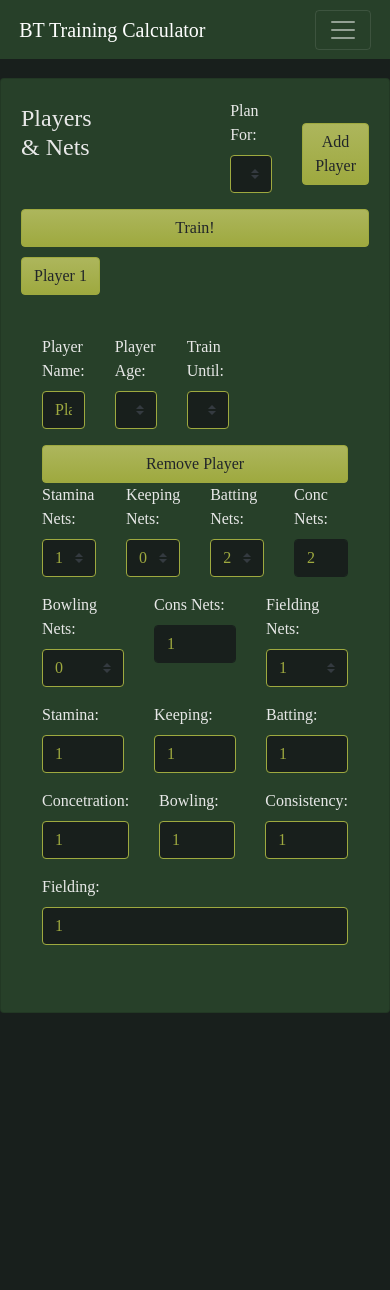
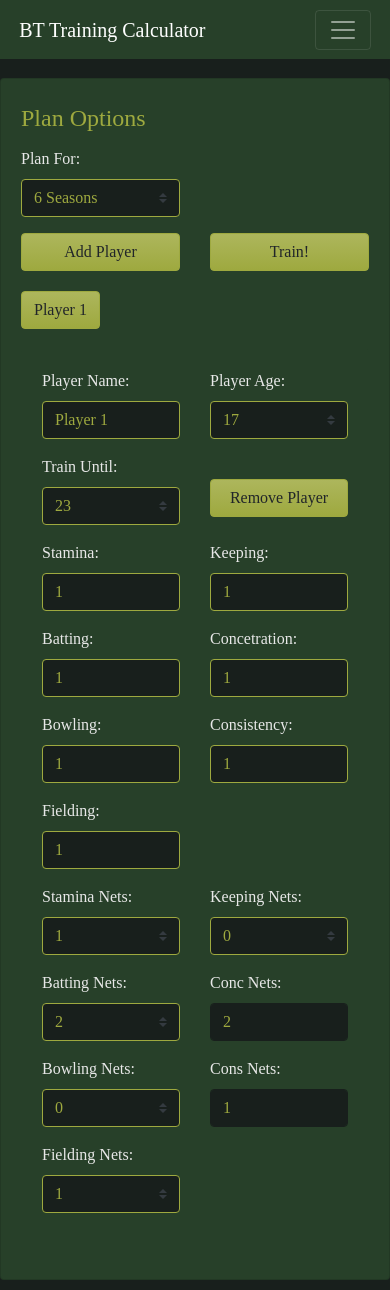
Before and after one commit to naufalaar/training-calc, a Vue app: page /multiplePlayers in a window 390 px wide. Before the commit the page ends 1028 px from the top, so only its background shows below. Built offline with nearby package versions, Linux system fonts and the light colour scheme; a web font is replaced by a local one.

Commit message:
Mobile friendly view for Multiple Player Plan

```diff
--- a/src/views/MultiplePlayers.vue
+++ b/src/views/MultiplePlayers.vue
@@ -1,15 +1,10 @@
 <template>
   <div>
-    <b-card-group class="mt-3 mb-2">
-      <b-card bg-variant="primary" text-variant="light">
+    <b-card bg-variant="primary" text-variant="light" class="mt-3 mb-2">
       <b-card-text>
-          <b-row class="pb-2">
-            <b-col>
-              <h4 class="text-light py-1">Players & Nets</h4>
-            </b-col>
-            <b-col></b-col>
-            <b-col></b-col>
-            <b-col>
+        <h4 class="text-secondary py-1">Plan Options</h4>
+        <b-row class="mb-3">
+          <b-col md cols="6">
             <b-form-group label="Plan For:" label-for="season">
               <b-form-select
                 id="season"
@@ -18,7 +13,11 @@
               ></b-form-select>
             </b-form-group>
           </b-col>
-            <b-col align-self="center"
+          <b-col></b-col>
+          <b-col></b-col>
+          <b-col></b-col>
+          <b-col></b-col>
+          <b-col md cols="6" align-self="center"
             ><b-button
               v-on:click="addPlayer()"
               block
@@ -27,7 +26,7 @@
               >Add Player</b-button
             ></b-col
           >
-            <b-col align-self="center">
+          <b-col md cols="6" align-self="center">
             <b-button
               v-on:click="train(true)"
               block
@@ -43,7 +42,7 @@
           :key="index.id"
           v-b-toggle="`id-${index}`"
           variant="secondary"
-            class="mr-1 mb-2"
+          class="mr-1 mb-3"
           >{{ player.playerName }}</b-button
         >
 
@@ -53,7 +52,7 @@
           <b-collapse
             visible
             :id="`id-${index}`"
-              class="py-2"
+            class="mb-2"
             accordion="my-accordion"
             role="tabpanel"
           >
@@ -65,7 +64,7 @@
               <b-card-text>
                 <!-- Row 1 -->
                 <b-row>
-                    <b-col>
+                  <b-col md cols="6">
                     <b-form-group label="Player Name:" label-for="name">
                       <b-form-input
                         id="name"
@@ -74,7 +73,7 @@
                       </b-form-input>
                     </b-form-group>
                   </b-col>
-                    <b-col>
+                  <b-col md cols="6">
                     <b-form-group label="Player Age:" label-for="playerAge">
                       <b-form-select
                         id="playerAge"
@@ -83,7 +82,7 @@
                       ></b-form-select>
                     </b-form-group>
                   </b-col>
-                    <b-col>
+                  <b-col md cols="6">
                     <b-form-group label="Train Until:" label-for="targetAge">
                       <b-form-select
                         id="targetAge"
@@ -92,10 +91,7 @@
                       ></b-form-select>
                     </b-form-group>
                   </b-col>
-                    <b-col></b-col>
-                    <b-col></b-col>
-                    <b-col></b-col>
-                    <b-col align-self="center"
+                  <b-col md cols="6" align-self="center"
                     ><b-button
                       v-on:click="removePlayer(index)"
                       block
@@ -104,90 +100,14 @@
                       >Remove Player</b-button
                     ></b-col
                   >
+                  <b-col></b-col>
+                  <b-col></b-col>
+                  <b-col></b-col>
                 </b-row>
+
                 <!-- Row 2 -->
                 <b-row>
-                    <b-col>
-                      <b-form-group
-                        label="Stamina Nets:"
-                        label-for="staminaNets"
-                      >
-                        <b-form-select
-                          id="staminaNets"
-                          v-model="player.staminaNets"
-                          :options="twoNets"
-                        ></b-form-select>
-                      </b-form-group>
-                    </b-col>
-                    <b-col>
-                      <b-form-group
-                        label="Keeping Nets:"
-                        label-for="keepingNets"
-                      >
-                        <b-form-select
-                          v-model="player.keepingNets"
-                          :options="twoNets"
-                        ></b-form-select>
-                      </b-form-group>
-                    </b-col>
-                    <b-col>
-                      <b-form-group
-                        label="Batting Nets:"
-                        label-for="battingNets"
-                      >
-                        <b-form-select
-                          v-model="player.battingNets"
-                          :options="fourNets"
-                        ></b-form-select>
-                      </b-form-group>
-                    </b-col>
-                    <b-col>
-                      <b-form-group label="Conc Nets:" label-for="concNets">
-                        <b-form-input
-                          id="concNets"
-                          disabled
-                          :value="getSecondaryNets(player, 'conc')"
-                        >
-                        </b-form-input>
-                      </b-form-group>
-                    </b-col>
-                    <b-col>
-                      <b-form-group
-                        label="Bowling Nets:"
-                        label-for="bowlingNets"
-                      >
-                        <b-form-select
-                          v-model="player.bowlingNets"
-                          :options="fourNets"
-                        ></b-form-select>
-                      </b-form-group>
-                    </b-col>
-                    <b-col>
-                      <b-form-group label="Cons Nets:" label-for="consNets">
-                        <b-form-input
-                          id="consNets"
-                          disabled
-                          :value="getSecondaryNets(player, 'cons')"
-                        >
-                        </b-form-input>
-                      </b-form-group>
-                    </b-col>
-                    <b-col>
-                      <b-form-group
-                        label="Fielding Nets:"
-                        label-for="fieldingNets"
-                      >
-                        <b-form-select
-                          v-model="player.fieldingNets"
-                          :options="twoNets"
-                        ></b-form-select>
-                      </b-form-group>
-                    </b-col>
-                  </b-row>
-
-                  <!-- Row 3 -->
-                  <b-row>
-                    <b-col>
+                  <b-col md cols="6">
                     <b-form-group label="Stamina:" label-for="stamina">
                       <b-form-input
                         id="stamina"
@@ -197,7 +117,7 @@
                       </b-form-input>
                     </b-form-group>
                   </b-col>
-                    <b-col>
+                  <b-col md cols="6">
                     <b-form-group label="Keeping:" label-for="keeping">
                       <b-form-input
                         id="keeping"
@@ -207,7 +127,7 @@
                       </b-form-input>
                     </b-form-group>
                   </b-col>
-                    <b-col>
+                  <b-col md cols="6">
                     <b-form-group label="Batting:" label-for="batting">
                       <b-form-input
                         id="batting"
@@ -217,7 +137,7 @@
                       </b-form-input>
                     </b-form-group>
                   </b-col>
-                    <b-col>
+                  <b-col md cols="6">
                     <b-form-group
                       label="Concetration:"
                       label-for="concentration"
@@ -230,7 +150,7 @@
                       </b-form-input>
                     </b-form-group>
                   </b-col>
-                    <b-col>
+                  <b-col md cols="6">
                     <b-form-group label="Bowling:" label-for="bowling">
                       <b-form-input
                         id="bowling"
@@ -240,11 +160,8 @@
                       </b-form-input>
                     </b-form-group>
                   </b-col>
-                    <b-col>
-                      <b-form-group
-                        label="Consistency:"
-                        label-for="consistency"
-                      >
+                  <b-col md cols="6">
+                    <b-form-group label="Consistency:" label-for="consistency">
                       <b-form-input
                         id="consistency"
                         v-model.number="player.consistency"
@@ -253,7 +170,7 @@
                       </b-form-input>
                     </b-form-group>
                   </b-col>
-                    <b-col>
+                  <b-col md cols="6">
                     <b-form-group label="Fielding:" label-for="fielding">
                       <b-form-input
                         id="fielding"
@@ -263,6 +180,74 @@
                       </b-form-input>
                     </b-form-group>
                   </b-col>
+                </b-row>
+
+                <!-- Row 3 -->
+                <b-row>
+                  <b-col md cols="6">
+                    <b-form-group label="Stamina Nets:" label-for="staminaNets">
+                      <b-form-select
+                        id="staminaNets"
+                        v-model="player.staminaNets"
+                        :options="twoNets"
+                      ></b-form-select>
+                    </b-form-group>
+                  </b-col>
+                  <b-col md cols="6">
+                    <b-form-group label="Keeping Nets:" label-for="keepingNets">
+                      <b-form-select
+                        v-model="player.keepingNets"
+                        :options="twoNets"
+                      ></b-form-select>
+                    </b-form-group>
+                  </b-col>
+                  <b-col md cols="6">
+                    <b-form-group label="Batting Nets:" label-for="battingNets">
+                      <b-form-select
+                        v-model="player.battingNets"
+                        :options="fourNets"
+                      ></b-form-select>
+                    </b-form-group>
+                  </b-col>
+                  <b-col md cols="6">
+                    <b-form-group label="Conc Nets:" label-for="concNets">
+                      <b-form-input
+                        id="concNets"
+                        disabled
+                        :value="getSecondaryNets(player, 'conc')"
+                      >
+                      </b-form-input>
+                    </b-form-group>
+                  </b-col>
+                  <b-col md cols="6">
+                    <b-form-group label="Bowling Nets:" label-for="bowlingNets">
+                      <b-form-select
+                        v-model="player.bowlingNets"
+                        :options="fourNets"
+                      ></b-form-select>
+                    </b-form-group>
+                  </b-col>
+                  <b-col md cols="6">
+                    <b-form-group label="Cons Nets:" label-for="consNets">
+                      <b-form-input
+                        id="consNets"
+                        disabled
+                        :value="getSecondaryNets(player, 'cons')"
+                      >
+                      </b-form-input>
+                    </b-form-group>
+                  </b-col>
+                  <b-col md cols="6">
+                    <b-form-group
+                      label="Fielding Nets:"
+                      label-for="fieldingNets"
+                    >
+                      <b-form-select
+                        v-model="player.fieldingNets"
+                        :options="twoNets"
+                      ></b-form-select>
+                    </b-form-group>
+                  </b-col>
                 </b-row> </b-card-text
             ></b-card>
           </b-collapse>
@@ -270,7 +255,6 @@
         <!-- End of Player Entry Loop -->
       </b-card-text>
     </b-card>
-    </b-card-group>
 
     <!-- Start of Results -->
     <b-card
@@ -281,23 +265,7 @@
       class="my-3"
     >
       <b-card-text>
-        <b-row class="pb-2">
-          <b-col>
         <h4 class="text-light py-1">End of Season {{ index + 1 }}</h4>
-          </b-col>
-          <b-col></b-col>
-          <b-col></b-col>
-          <b-col></b-col>
-          <b-col align-self="center">
-            <b-button
-              v-on:click="train(false)"
-              block
-              type="submit"
-              variant="secondary"
-              >Update Nets</b-button
-            ></b-col
-          >
-        </b-row>
         <!-- Start of Player Results Loop -->
         <div>
           <b-card
@@ -321,41 +289,107 @@
                   </b-row>
                   <!-- Row 2 -->
                   <b-row>
-                    <b-col>
-                      <b-form-group
-                        label="Stamina Nets:"
-                        label-for="staminaNets"
+              <b-col md cols="6">
+                <b-form-group label="Stamina:" label-for="stamina">
+                  <b-form-input
+                    id="stamina"
+                    :value="getSkillLevel(true, player.stamina)"
+                    disabled
                   >
+                  </b-form-input>
+                </b-form-group>
+              </b-col>
+              <b-col md cols="6">
+                <b-form-group label="Keeping:" label-for="keeping">
+                  <b-form-input
+                    id="keeping"
+                    :value="getSkillLevel(false, player.keeping)"
+                    disabled
+                  >
+                  </b-form-input>
+                </b-form-group>
+              </b-col>
+              <b-col md cols="6">
+                <b-form-group label="Batting:" label-for="batting">
+                  <b-form-input
+                    id="batting"
+                    :value="getSkillLevel(false, player.batting)"
+                    disabled
+                  >
+                  </b-form-input>
+                </b-form-group>
+              </b-col>
+              <b-col md cols="6">
+                <b-form-group label="Concetration:" label-for="concentration">
+                  <b-form-input
+                    id="concentration"
+                    :value="getSkillLevel(false, player.concentration)"
+                    disabled
+                  >
+                  </b-form-input>
+                </b-form-group>
+              </b-col>
+              <b-col md cols="6">
+                <b-form-group label="Bowling:" label-for="bowling">
+                  <b-form-input
+                    id="bowling"
+                    :value="getSkillLevel(false, player.bowling)"
+                    disabled
+                  >
+                  </b-form-input>
+                </b-form-group>
+              </b-col>
+              <b-col md cols="6">
+                <b-form-group label="Consistency:" label-for="consistency">
+                  <b-form-input
+                    id="consistency"
+                    :value="getSkillLevel(false, player.consistency)"
+                    disabled
+                  >
+                  </b-form-input>
+                </b-form-group>
+              </b-col>
+              <b-col md cols="6">
+                <b-form-group label="Fielding:" label-for="fielding">
+                  <b-form-input
+                    id="fielding"
+                    :value="getSkillLevel(false, player.fielding)"
+                    disabled
+                  >
+                  </b-form-input>
+                </b-form-group>
+              </b-col>
+            </b-row>
+            <b-row>
+              <b-col md cols="6">
+                <b-form-group label="Stamina Nets:" label-for="staminaNets">
                   <b-form-select
                     id="staminaNets"
                     v-model="player.staminaNets"
                     :options="twoNets"
+                    @change="train(false)"
                   ></b-form-select>
                 </b-form-group>
               </b-col>
-                    <b-col>
-                      <b-form-group
-                        label="Keeping Nets:"
-                        label-for="keepingNets"
-                      >
+              <b-col md cols="6">
+                <b-form-group label="Keeping Nets:" label-for="keepingNets">
                   <b-form-select
                     v-model="player.keepingNets"
                     :options="twoNets"
+                    @change="train(false)"
                   ></b-form-select>
                 </b-form-group>
               </b-col>
-                    <b-col>
-                      <b-form-group
-                        label="Batting Nets:"
-                        label-for="battingNets"
-                      >
+              <b-col md cols="6">
+                <b-form-group label="Batting Nets:" label-for="battingNets">
                   <b-form-select
                     v-model="player.battingNets"
                     :options="fourNets"
+                    @change="train(false)"
                   ></b-form-select>
                 </b-form-group>
               </b-col>
-                    <b-col>
+              <b-col md cols="6">
                 <b-form-group label="Conc Nets:" label-for="concNets">
                   <b-form-input
                     id="concNets"
@@ -365,18 +399,16 @@
                   </b-form-input>
                 </b-form-group>
               </b-col>
-                    <b-col>
-                      <b-form-group
-                        label="Bowling Nets:"
-                        label-for="bowlingNets"
-                      >
+              <b-col md cols="6">
+                <b-form-group label="Bowling Nets:" label-for="bowlingNets">
                   <b-form-select
                     v-model="player.bowlingNets"
                     :options="fourNets"
+                    @change="train(false)"
                   ></b-form-select>
                 </b-form-group>
               </b-col>
-                    <b-col>
+              <b-col md cols="6">
                 <b-form-group label="Cons Nets:" label-for="consNets">
                   <b-form-input
                     id="consNets"
@@ -386,95 +418,13 @@
                   </b-form-input>
                 </b-form-group>
               </b-col>
-                    <b-col>
-                      <b-form-group
-                        label="Fielding Nets:"
-                        label-for="fieldingNets"
-                      >
+              <b-col md cols="6">
+                <b-form-group label="Fielding Nets:" label-for="fieldingNets">
                   <b-form-select
                     v-model="player.fieldingNets"
                     :options="twoNets"
+                    @change="train(false)"
                   ></b-form-select>
-                      </b-form-group>
-                    </b-col>
-                  </b-row>
-
-                  <!-- Row 3 -->
-                  <b-row>
-                    <b-col>
-                      <b-form-group label="Stamina:" label-for="stamina">
-                        <b-form-input
-                          id="stamina"
-                          v-model.number="player.stamina"
-                          disabled
-                        >
-                        </b-form-input>
-                      </b-form-group>
-                    </b-col>
-                    <b-col>
-                      <b-form-group label="Keeping:" label-for="keeping">
-                        <b-form-input
-                          id="keeping"
-                          v-model.number="player.keeping"
-                          disabled
-                        >
-                        </b-form-input>
-                      </b-form-group>
-                    </b-col>
-                    <b-col>
-                      <b-form-group label="Batting:" label-for="batting">
-                        <b-form-input
-                          id="batting"
-                          v-model.number="player.batting"
-                          disabled
-                        >
-                        </b-form-input>
-                      </b-form-group>
-                    </b-col>
-                    <b-col>
-                      <b-form-group
-                        label="Concetration:"
-                        label-for="concentration"
-                      >
-                        <b-form-input
-                          id="concentration"
-                          v-model.number="player.concentration"
-                          disabled
-                        >
-                        </b-form-input>
-                      </b-form-group>
-                    </b-col>
-                    <b-col>
-                      <b-form-group label="Bowling:" label-for="bowling">
-                        <b-form-input
-                          id="bowling"
-                          v-model.number="player.bowling"
-                          disabled
-                        >
-                        </b-form-input>
-                      </b-form-group>
-                    </b-col>
-                    <b-col>
-                      <b-form-group
-                        label="Consistency:"
-                        label-for="consistency"
-                      >
-                        <b-form-input
-                          id="consistency"
-                          v-model.number="player.consistency"
-                          disabled
-                        >
-                        </b-form-input>
-                      </b-form-group>
-                    </b-col>
-                    <b-col>
-                      <b-form-group label="Fielding:" label-for="fielding">
-                        <b-form-input
-                          id="fielding"
-                          v-model.number="player.fielding"
-                          disabled
-                        >
-                        </b-form-input>
                 </b-form-group>
               </b-col>
             </b-row>
@@ -662,6 +612,16 @@ export default {
           currentPlayer[skill] = 11;
       }
     },
+    getSkillLevel(stamina, level) {
+      let temp = "";
+      if (stamina) temp = this.staminaSkills[Math.floor(level)];
+      else
+        temp =
+          21 > level
+            ? this.skills[Math.floor(level)]
+            : this.skills[this.skills.length - 1];
+      return level + " - " + temp;
+    },
   },
 };
 </script>
```
Lines whose indentation alone changed are shown as unchanged.
